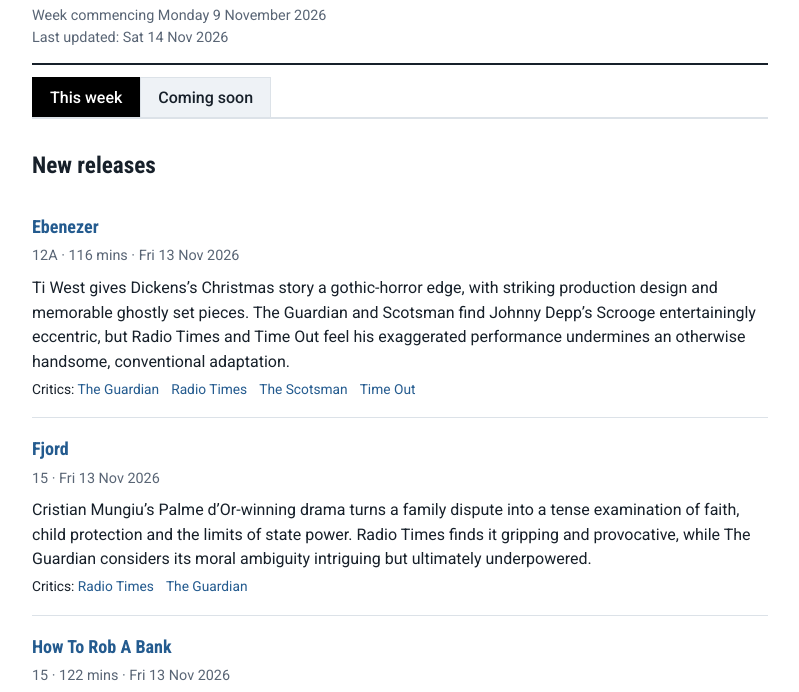
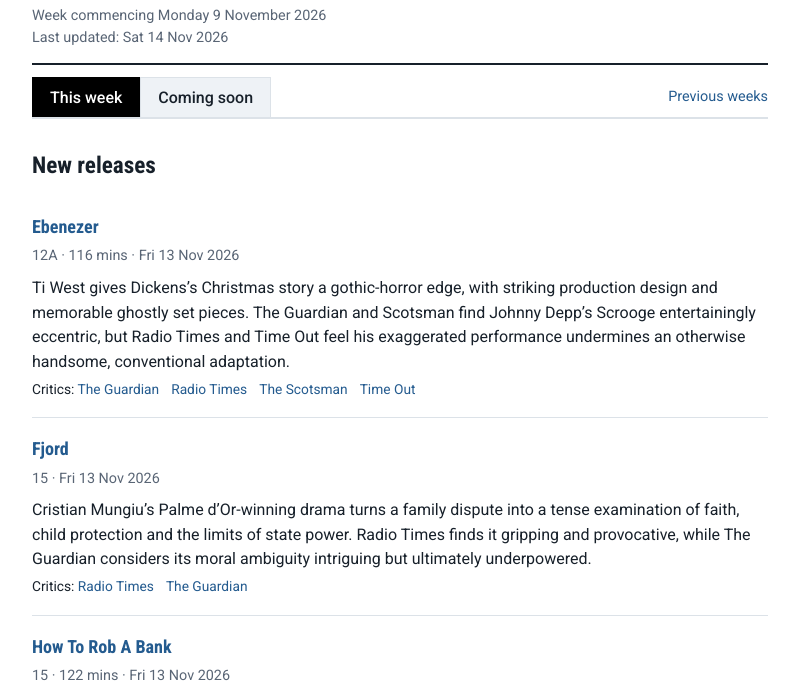
Before and after one commit to pfobwpfo/uk-cinema-releases, a plain HTML site: page index.html in a window 1280 px wide. Shown: the part 69-761 px from the top of the page, without its empty margins (240-1039 px from the left). Drawn offline with Linux system fonts and the light colour scheme.

Commit message:
Move archive link into tab navigation

```diff
--- a/index.html
+++ b/index.html
@@ -23,6 +23,7 @@ footer{margin-top:38px;border-top:1px solid var(--line);padding-top:15px}.empty{
 <nav class="tabs" role="tablist" aria-label="Film release period">
 <button class="tab" id="tab-week" role="tab" aria-selected="true" aria-controls="panel-week">This week</button>
 <button class="tab" id="tab-coming" role="tab" aria-selected="false" aria-controls="panel-coming">Coming soon</button>
+<a class="nav-archive" href="archive.html">Previous weeks</a>
 </nav></div>
 <section class="panel" id="panel-week" role="tabpanel" aria-labelledby="tab-week"><div id="current-content" aria-live="polite"></div></section>
 <section class="panel" id="panel-coming" role="tabpanel" aria-labelledby="tab-coming" hidden><div id="coming-content" aria-live="polite"></div></section>
```
